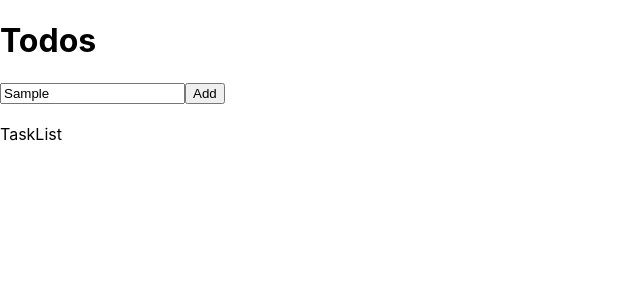
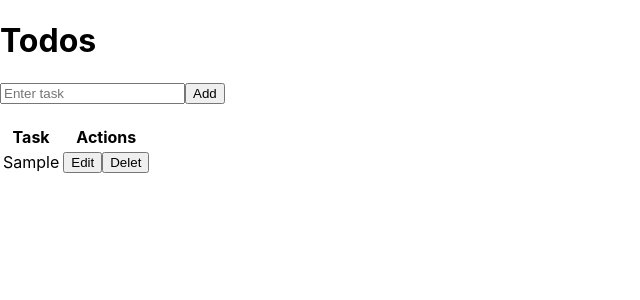
Before and after one commit to Andreick/todo-react-app-ts, a React (Create React App) app: page / in a window 1280 px wide. Both pictures are taken after typing "Sample" into the empty fields and a click on the button "Add". Shown: the top 300 px of the page, without its empty margins (0-640 px from the left). Built offline with nearby package versions, Linux system fonts and the light colour scheme.

Commit message:
feat: create todo

```diff
--- a/src/components/CreateTask.tsx
+++ b/src/components/CreateTask.tsx
@@ -1,5 +1,5 @@
 import { ChangeEventHandler, Component, FormEventHandler } from 'react';
-import Task from '../interfaces/Task';
+import Task from '../model/Task';
 
 interface CreateTaskProps {
   createTask: (task: Task) => void;
@@ -21,7 +21,7 @@ export default class CreateTask extends Component<CreateTaskProps> {
   handleSubmit: FormEventHandler<HTMLFormElement> = (event) => {
     event.preventDefault();
     this.props.createTask(this.state.task);
-    //this.setState({ task: '' });
+    this.setState({ task: { description: '' } });
   };
 
   render() {
--- a/src/components/Main.tsx
+++ b/src/components/Main.tsx
@@ -1,17 +1,15 @@
 import { Component } from 'react';
-import Task from '../interfaces/Task';
+import Task from '../model/Task';
 import CreateTask from './CreateTask';
 import TaskList from './TaskList';
 
 const tasks: Task[] = [];
 
-type MainProps = {};
-
 interface MainState {
   tasks: Task[];
 }
 
-export default class Main extends Component<MainProps, MainState> {
+export default class Main extends Component<{}, MainState> {
   state: MainState = { tasks };
 
   createTask = (task: Task) => {
@@ -19,9 +17,8 @@ export default class Main extends Component<MainProps, MainState> {
       alert("Task can't be empty");
       return;
     }
-    const tasksCopy = Array.from(tasks);
-    tasksCopy.push(task);
-    this.setState({ tasks: tasksCopy });
+    tasks.push(task);
+    this.setState({ tasks });
   };
 
   render() {
@@ -31,7 +28,7 @@ export default class Main extends Component<MainProps, MainState> {
         <div>
           <CreateTask createTask={this.createTask} />
           <br />
-          <TaskList />
+          <TaskList tasks={this.state.tasks} />
         </div>
       </div>
     );
--- /dev/null
+++ b/src/components/TaskItem.tsx
@@ -0,0 +1,24 @@
+import { Component } from 'react';
+import Task from '../model/Task';
+
+interface TaskItemProps {
+  taskItem: Task;
+}
+
+interface TaskItemState {}
+
+export default class TaskItem extends Component<TaskItemProps> {
+  state: TaskItemState = {};
+
+  render() {
+    return (
+      <tr>
+        <td>{this.props.taskItem.description}</td>
+        <td>
+          <button>Edit</button>
+          <button>Delet</button>
+        </td>
+      </tr>
+    );
+  }
+}
--- a/src/components/TaskList.tsx
+++ b/src/components/TaskList.tsx
@@ -1,9 +1,27 @@
 import { Component } from 'react';
+import Task from '../model/Task';
+import TaskItem from './TaskItem';
 
-export default class TaskList extends Component<{}> {
+interface TaskListProps {
+  tasks: Task[];
+}
+
+export default class TaskList extends Component<TaskListProps> {
   state = {};
 
   render() {
-    return <div>TaskList</div>;
+    return (
+      <table>
+        <thead>
+          <th>Task</th>
+          <th>Actions</th>
+        </thead>
+        <tbody>
+          {this.props.tasks.map((task, index) => (
+            <TaskItem key={index} taskItem={task} />
+          ))}
+        </tbody>
+      </table>
+    );
   }
 }
--- a/src/interfaces/Task.ts
+++ b/src/model/Task.ts
@@ -1,4 +1,4 @@
 export default interface Task {
   description: string;
-  isCompleted: false;
+  isCompleted: boolean;
 }
```
